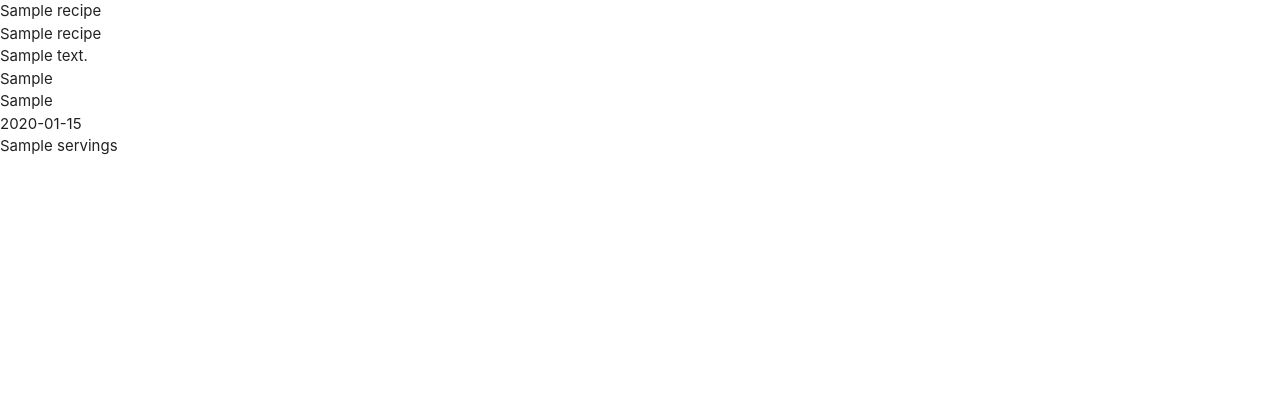
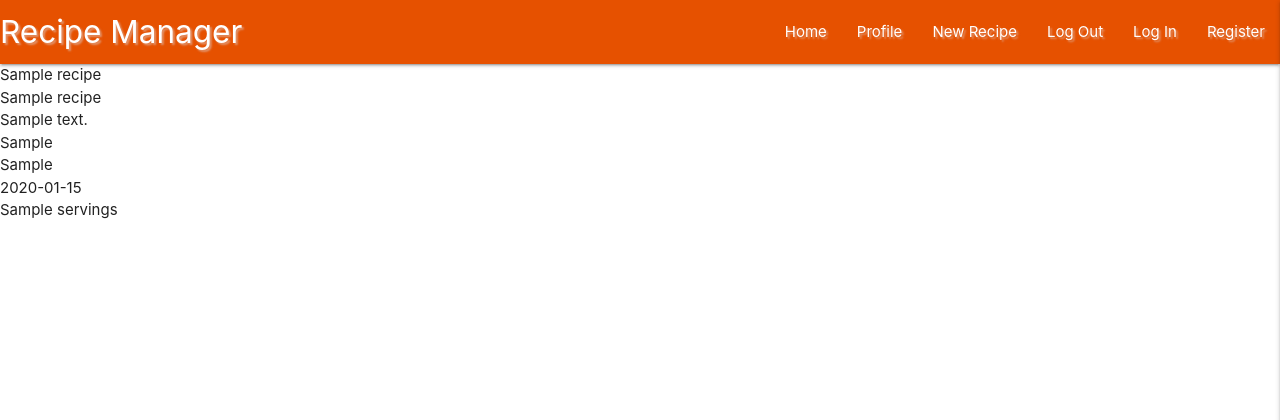
Before and after one commit to mcneilafegbah/recipes, a Flask app: page / in a window 1280 px wide. Shown: the top 420 px of the page. Run offline with Flask 3, Linux system fonts and the light colour scheme; a database or web service that is not in the repository returns one stand-in record (values such as "Sample title"); some libraries are stand-ins or nearby versions.

Commit message:
Add materialize Navbar and Sidenav

```diff
--- a/static/css/style.css
+++ b/static/css/style.css
@@ -0,0 +1,7 @@
+.text-shadow {
+    text-shadow: 2px 2px 2px rgba(221, 216, 216, 0.5);
+}
+
+.orange-text text-darken{
+    color: #e63600 !important;
+}
--- a/static/js/script.js
+++ b/static/js/script.js
@@ -0,0 +1,3 @@
+$(document).ready(function(){
+    $('.sidenav').sidenav({edge: "right"});
+  });
--- a/templates/base.html
+++ b/templates/base.html
@@ -12,7 +12,35 @@
     {% endblock %}
 </head>
 <body>
+    <header>
+        <!--Top Navbar-->
+        <nav class="nav-extended text-shadow orange darken-4">
+            <div class="nav-wrapper">
+              <a href="{{ url_for('get_recipes') }}" class="brand-logo">Recipe Manager</a>
+              <a href="#" data-target="mobile-demo" class="sidenav-trigger right"><i class="fas fa-bars"></i></a>
+              <ul class="right hide-on-med-and-down">
+                <li><a href="{{ url_for ('get_recipes') }}">Home</a></li>
+                <li><a href="#">Profile</a></li>
+                <li><a href="#">New Recipe</a></li>
+                <li><a href="#">Log Out</a></li>
+                <li><a href="#">Log In</a></li>
+                <li><a href="#">Register</a></li>
 
+
+              </ul>
+            </div>
+          </nav>
+          <!--mobile sideview-->
+          <ul class="sidenav" id="mobile-demo">
+                <li><h4 class="center-align orange-text text-darken 4"> Recipe Manager</h4></li>
+                <li><a href="{{ url_for ('get_recipes') }}">Home</a></li>
+                <li><a href="#">Profile</a></li>
+                <li><a href="#">New Recipe</a></li>
+                <li><a href="#">Log Out</a></li>
+                <li><a href="#">Log In</a></li>
+                <li><a href="#">Register</a></li>
+          </ul>
+    </header>
 
     {% block content %}
     {% endblock %}
```
